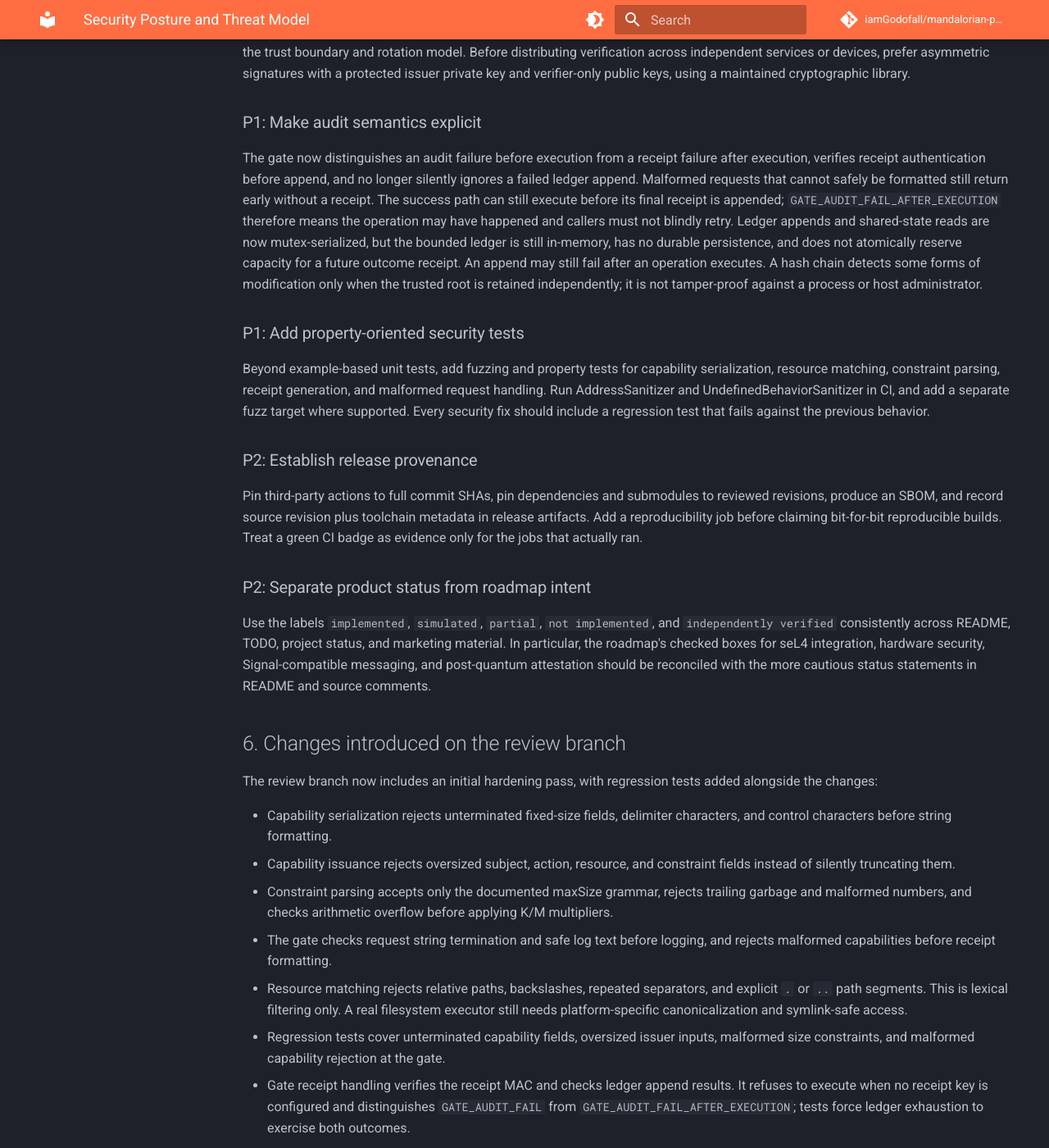
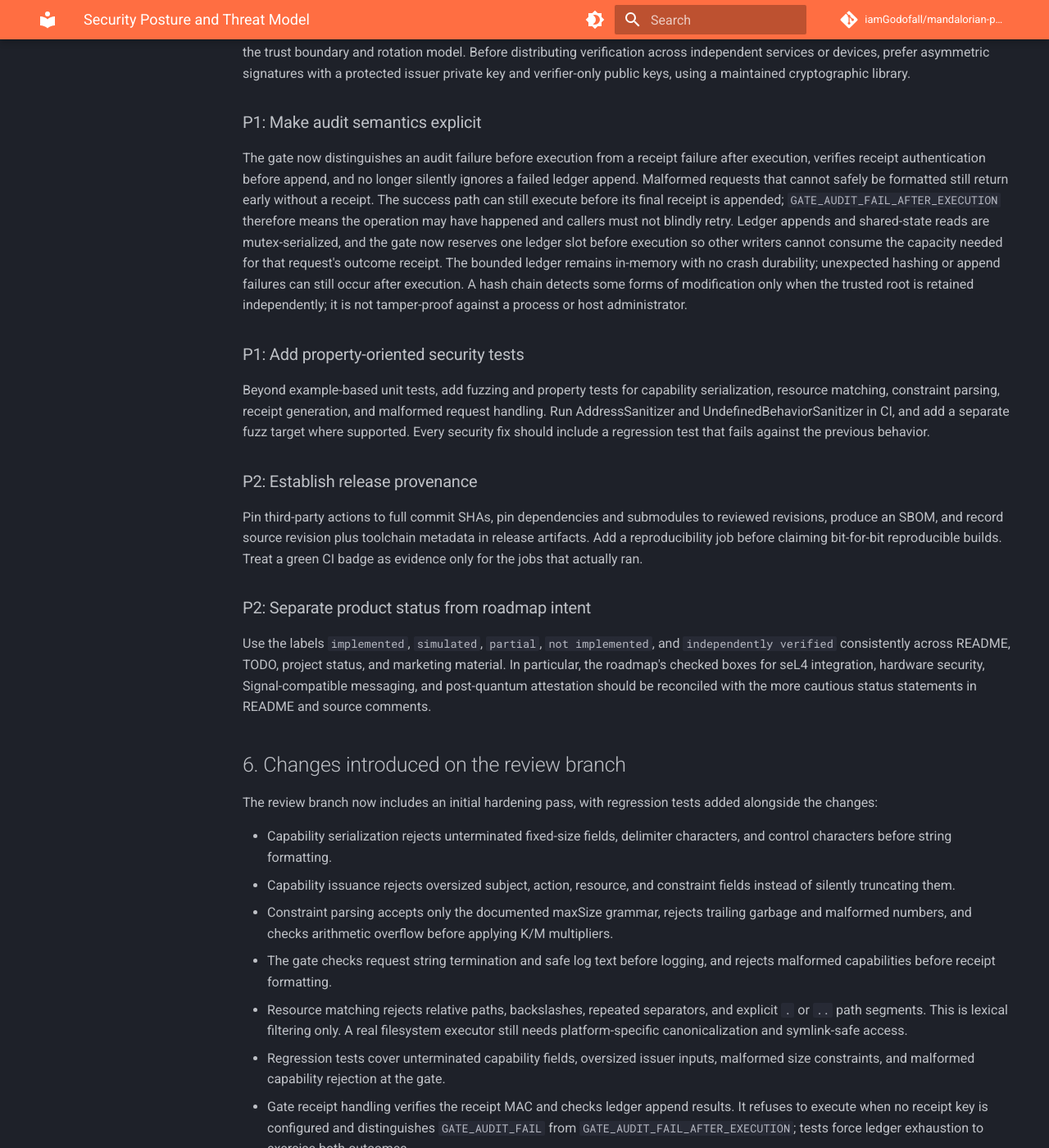
Before and after one commit to iamGodofall/mandalorian-project, an MkDocs documentation site: the page built from docs/security/SECURITY_POSTURE_2026-10.md, in a window 1280 px wide and 1400 px high, scrolled down 3093 px. Shown: the whole window at 82% size. Built offline with MkDocs 1.6.1 and Material for MkDocs 9.7.7, drawn with Linux system fonts in a browser that asks for light colours; comment, search, counter and statistics services are not loaded; some of the changed text lies outside the part shown.

Commit message:
Document pre-execution audit capacity reservation

```diff
--- a/docs/security/SECURITY_POSTURE_2026-10.md
+++ b/docs/security/SECURITY_POSTURE_2026-10.md
@@ -77,7 +77,7 @@
 
 ### P1: Make audit semantics explicit
 
-The gate now distinguishes an audit failure before execution from a receipt failure after execution, verifies receipt authentication before append, and no longer silently ignores a failed ledger append. Malformed requests that cannot safely be formatted still return early without a receipt. The success path can still execute before its final receipt is appended; `GATE_AUDIT_FAIL_AFTER_EXECUTION` therefore means the operation may have happened and callers must not blindly retry. Ledger appends and shared-state reads are now mutex-serialized, but the bounded ledger is still in-memory, has no durable persistence, and does not atomically reserve capacity for a future outcome receipt. An append may still fail after an operation executes. A hash chain detects some forms of modification only when the trusted root is retained independently; it is not tamper-proof against a process or host administrator.
+The gate now distinguishes an audit failure before execution from a receipt failure after execution, verifies receipt authentication before append, and no longer silently ignores a failed ledger append. Malformed requests that cannot safely be formatted still return early without a receipt. The success path can still execute before its final receipt is appended; `GATE_AUDIT_FAIL_AFTER_EXECUTION` therefore means the operation may have happened and callers must not blindly retry. Ledger appends and shared-state reads are mutex-serialized, and the gate now reserves one ledger slot before execution so other writers cannot consume the capacity needed for that request's outcome receipt. The bounded ledger remains in-memory with no crash durability; unexpected hashing or append failures can still occur after execution. A hash chain detects some forms of modification only when the trusted root is retained independently; it is not tamper-proof against a process or host administrator.
 
 ### P1: Add property-oriented security tests
 
@@ -104,7 +104,7 @@
 - Gate receipt handling verifies the receipt MAC and checks ledger append results. It refuses to execute when no receipt key is configured and distinguishes `GATE_AUDIT_FAIL` from `GATE_AUDIT_FAIL_AFTER_EXECUTION`; tests force ledger exhaustion to exercise both outcomes.
 - The OpenClaw adapter validates numeric agent IDs and rejects oversized resource/payload inputs rather than using `atoi()` or silently truncating authorization targets. It no longer writes a duplicate unauthenticated compact receipt into the authoritative ledger.
 - The fuzz harness resets the bounded test ledger for each input so ledger exhaustion does not make later authorization checks vacuous.
-- Shield Ledger append/root/count operations are mutex-serialized, with a multithreaded regression test that checks append count and root integrity. This does not provide crash durability or atomic audit-capacity reservation.
+- Shield Ledger append/root/count operations are mutex-serialized, with multithreaded regression tests for append count, root integrity, and reserved-slot accounting. The gate reserves audit capacity before executing an authorized operation. This does not provide crash durability.
 
 The latest review-branch CI run passed build/test, crypto-vector, AddressSanitizer/UBSan, documentation, duplicate-symbol, and source-hygiene jobs. This is useful regression evidence, not an independent audit or proof of production security. Resource canonicalization still requires platform-specific treatment, and the shared HMAC key model remains a trust-boundary limitation.
 
```
